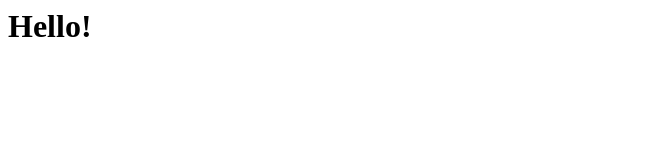
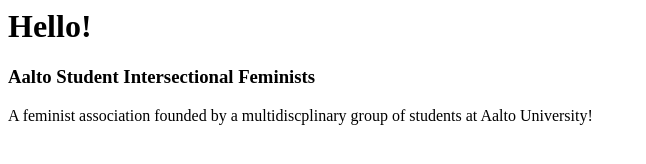
Before and after one commit to ameyachikramane/asif, a plain HTML site: page index.html in a window 1280 px wide. Shown: the whole page, without its empty margins (0-646 px from the left). Drawn offline with Linux system fonts and the light colour scheme.

Commit message:
Update index.html

```diff
--- a/index.html
+++ b/index.html
@@ -1 +1,3 @@
 <h1> Hello! </h1>
+<h3>Aalto Student Intersectional Feminists</h3>
+<p> A feminist association founded by a multidiscplinary group of students at Aalto University!</p>
```
